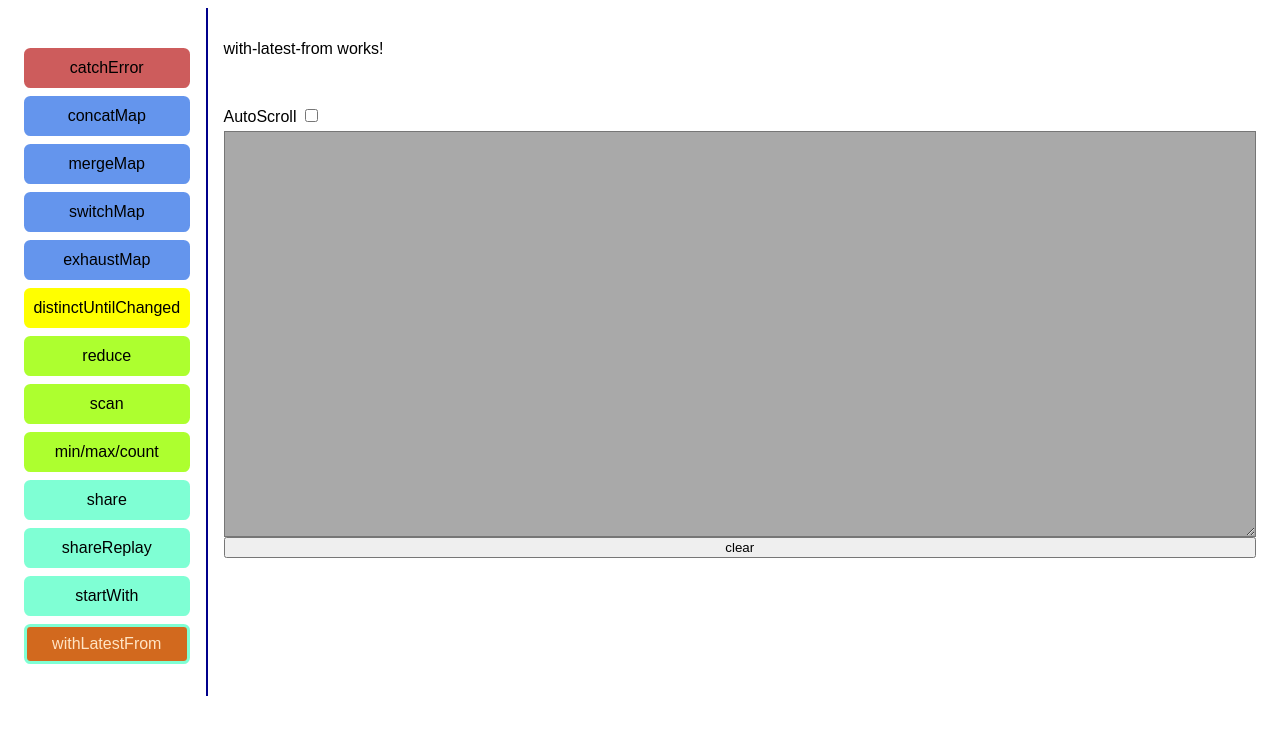
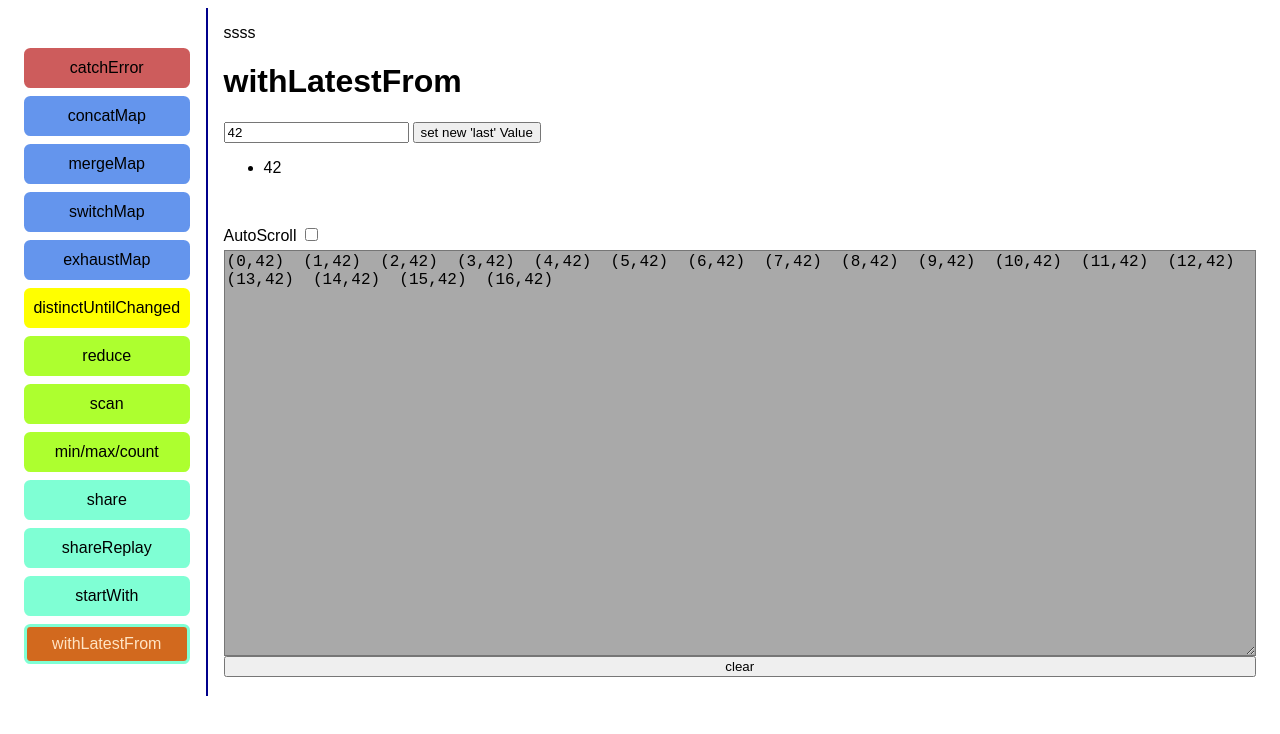
Before and after one commit to riandree/ng-rxjs-operators-demo, an Angular app: page /withlatestfrom in a window 1280 px wide. Shown: the top 734 px of the page. Built offline with nearby package versions, Linux system fonts and the light colour scheme.

Commit message:
withLatestFrom

```diff
--- a/src/app/with-latest-from/with-latest-from.component.html
+++ b/src/app/with-latest-from/with-latest-from.component.html
@@ -1 +1,11 @@
-<p>with-latest-from works!</p>
+ssss
+<rxd-demo-header title="withLatestFrom"></rxd-demo-header>
+
+<input [(ngModel)]="currentLastValue" type="text">
+<button (click)="newLastValue()" style="margin-left: 0.3em;">set new 'last' Value</button>
+
+<ul>
+@for(v of values; track v) {
+    <li>{{v}}</li>
+}
+</ul>
--- a/src/app/with-latest-from/with-latest-from.component.ts
+++ b/src/app/with-latest-from/with-latest-from.component.ts
@@ -1,12 +1,44 @@
 import { Component } from '@angular/core';
+import { FormsModule } from '@angular/forms';
+import { DemoHeaderComponent } from '../demo-header/demo-header.component';
+import { Subject, timer, withLatestFrom } from 'rxjs';
+import { takeUntilDestroyed } from '@angular/core/rxjs-interop';
+import { ConsoleService } from '../service/console.service';
 
 @Component({
   selector: 'rxd-with-latest-from',
   standalone: true,
-  imports: [],
-  templateUrl: './with-latest-from.component.html',
-  styleUrl: './with-latest-from.component.css'
+  imports: [ DemoHeaderComponent, FormsModule ],
+  templateUrl: './with-latest-from.component.html'
 })
 export class WithLatestFromComponent {
 
+  currentLastValue = "42";
+
+  values : string[] = [];
+
+  private lastValues$=new Subject<string>();
+
+  constructor(consoleService : ConsoleService) {
+    this.lastValues$.pipe(
+      takeUntilDestroyed()
+    ).subscribe(v => {
+      this.currentLastValue = v;
+    });
+
+    timer(0,300).pipe(
+      takeUntilDestroyed(),
+      withLatestFrom(this.lastValues$)
+    ).subscribe(v => {
+      consoleService.print(`(${v})  `);
+    });
+    this.lastValues$.next(this.currentLastValue);
+    this.values.push(this.currentLastValue);
+  }
+
+  newLastValue() {
+    this.lastValues$.next(this.currentLastValue);
+    this.values.push(this.currentLastValue);
+  }
+
 }
```
Also changed, not shown: src/app/with-latest-from/with-latest-from.component.css (deleted), 1 other file (tests, documents, lock files or other folders).
